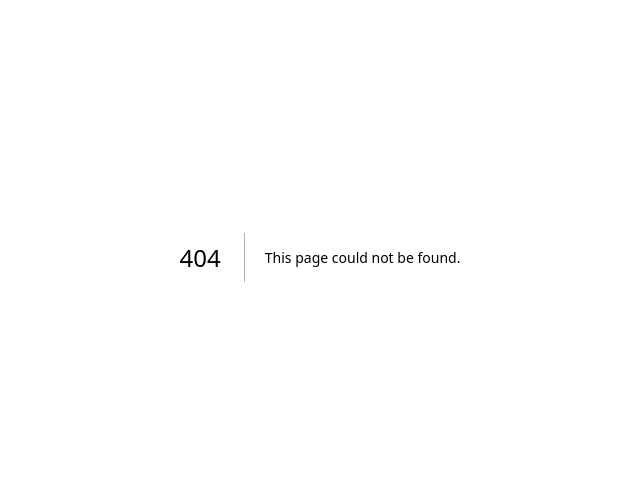
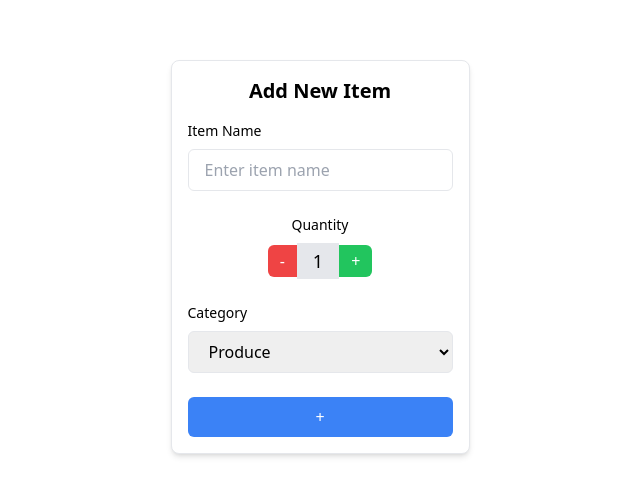
Before and after one commit to kkhan4724/cprg306-assignments, a Next.js app: page /week-5 in a window 1280 px wide. Before the commit this address had no page. Shown: the part 143-638 px from the top of the page, without its empty margins (320-960 px from the left). Built offline with nearby package versions, Linux system fonts and the light colour scheme.

Commit message:
Completed week 5 requirements
Added form state handling for name and category, implemented form submission logic, and improved UI styling for input fields, category dropdown, and submit button

```diff
--- a/app/page.js
+++ b/app/page.js
@@ -20,6 +20,11 @@
             Go to Week 4 Page
           </Link>
         </p>
+        <p>
+          <Link href="/week-5" className="text-blue-500 hover:underline">
+            Go to Week 5 Page
+          </Link>
+        </p>
       </div>
     </div>
   );
--- /dev/null
+++ b/app/week-5/dog-form.js
@@ -0,0 +1,96 @@
+"use client";
+
+import {useState} from "react";
+
+export default function DogForm() {
+
+    const [name, setName] = useState("");
+    const [breed, setBreed] = useState("");
+    const [age, setAge] = useState(0);
+
+
+    // const handleNameChange = (event) => {
+    //     setName(event.target.value);
+    // };
+
+    // use larger function if multi-line
+    const handleNameChange = (event) => {
+        let name = event.target.value;
+        name = name.replace(/[^a-zA-Z\s]/g, "");
+        setName(name);
+    };
+
+    const handleAgeChange = (event) => {
+        let age = event.target.value;
+        age = parseInt(age);
+        if (isNan(age)) {
+            age = 0;
+        }
+        if (age < 0) {
+            age = 0;
+        }
+
+        setAge(age);
+    };
+
+    const handleSubmit = (event) => {
+        event.preventDefault();
+        let dog = {name, breed, age};
+        console.log(dog); // eventually save to a database
+
+        // reset form
+        setName("");
+        setBreed("");
+        setAge(0);
+    };
+
+    return (
+        <div className="m-2">
+            <h2 className="text-2xl">Add a Dog</h2>
+            <form className="m-2" onSubmit={(event) => handleSubmit(event)}>
+                <label htmlFor="name">Name:</label>
+                <input
+                    id="name"
+                    type="text"
+                    value={name}
+                    onChange={(event) => handleNameChange(event)}
+                    className="border border-black m-2"
+                />
+                <label htmlFor="breed">Breed:</label>
+                <input
+
+                    id="breed"
+                    type="text"
+                    value={breed}
+                    onChange={(event) => setBreed(event.target.value)}
+                    className="border border-black m-2"
+
+
+                />
+
+                <label htmlFor="age">Age:</label>
+                <input
+
+                    id="age"
+                    type="number"
+                    value={age}
+                    onChange={(event) => handleAgeChange(event)}
+                    className="border border-black m-2"
+
+
+                />
+
+                <input type="submit" value="Add Dog"
+                className="m-2 bg-blue-500
+                hover: bg-blue-700"
+                />
+            </form>
+            <div className="text-lg">
+                <p>Name: {name.length >= 3? name : "Name too short"}</p>
+                <p>Breed: {breed}</p>
+                <p>Age: {age}</p>
+            </div>
+
+        </div>
+    );
+}
--- /dev/null
+++ b/app/week-5/new-item.js
@@ -0,0 +1,116 @@
+"use client";
+
+import { useState } from 'react';
+
+export default function NewItem() {
+  // State variables
+  const [name, setName] = useState('');  // Name field
+  const [quantity, setQuantity] = useState(1);  // Already implemented for quantity
+  const [category, setCategory] = useState('produce');  // Category field
+
+  // Function to increment quantity
+  const increment = () => {
+    if (quantity < 20) {
+      setQuantity(quantity + 1);
+    }
+  };
+
+  // Function to decrement quantity
+  const decrement = () => {
+    if (quantity > 1) {
+      setQuantity(quantity - 1);
+    }
+  };
+
+  // Handle form submission
+  const handleSubmit = (event) => {
+    event.preventDefault();  // Prevent page reload
+    const item = { name, quantity, category };
+    console.log(item);  // Log the current state to the console
+    alert(`Added item: ${name}, quantity: ${quantity}, category: ${category}`);
+
+    // Reset the form fields
+    setName('');
+    setQuantity(1);
+    setCategory('produce');
+  };
+
+  return (
+    <div className="flex flex-col items-center p-4 border rounded-lg shadow-md max-w-md mx-auto bg-white">
+      <h1 className="text-xl font-semibold mb-4">Add New Item</h1>
+
+      {/* Form for adding item */}
+      <form onSubmit={handleSubmit} className="w-full space-y-6">
+
+        {/* Name field */}
+        <div className="flex flex-col">
+          <label htmlFor="name" className="text-sm font-medium mb-2">Item Name</label>
+          <input
+            type="text"
+            id="name"
+            value={name}
+            onChange={(e) => setName(e.target.value)}
+            required
+            placeholder="Enter item name"
+            className="border px-4 py-2 rounded-md focus:ring-2 focus:ring-blue-500 outline-none"
+          />
+        </div>
+
+        {/* Quantity field - keeping your existing counter styling */}
+        <div className="flex flex-col items-center">
+          <label className="text-sm font-medium mb-2">Quantity</label>
+          <div className="flex items-center">
+            <button
+              type="button"
+              onClick={decrement}
+              disabled={quantity === 1}
+              className="px-3 py-1 bg-red-500 text-white rounded-l-md"
+            >
+              -
+            </button>
+            <span className="px-4 py-1 bg-gray-200 text-lg">{quantity}</span>
+            <button
+              type="button"
+              onClick={increment}
+              disabled={quantity === 20}
+              className="px-3 py-1 bg-green-500 text-white rounded-r-md"
+            >
+              +
+            </button>
+          </div>
+        </div>
+
+        {/* Category field */}
+        <div className="flex flex-col">
+          <label htmlFor="category" className="text-sm font-medium mb-2">Category</label>
+          <select
+            id="category"
+            value={category}
+            onChange={(e) => setCategory(e.target.value)}
+            className="border px-4 py-2 rounded-md focus:ring-2 focus:ring-blue-500 outline-none"
+          >
+            <option value="produce">Produce</option>
+            <option value="dairy">Dairy</option>
+            <option value="bakery">Bakery</option>
+            <option value="meat">Meat</option>
+            <option value="frozen">Frozen Foods</option>
+            <option value="canned">Canned Goods</option>
+            <option value="dry">Dry Goods</option>
+            <option value="beverages">Beverages</option>
+            <option value="snacks">Snacks</option>
+            <option value="household">Household</option>
+            <option value="other">Other</option>
+          </select>
+        </div>
+
+        {/* Submit button */}
+        <button
+          type="submit"
+          className="w-full py-2 bg-blue-500 text-white rounded-md hover:bg-blue-600 transition duration-200"
+        >
+          +
+        </button>
+      </form>
+    </div>
+  );
+}
--- /dev/null
+++ b/app/week-5/page.js
@@ -0,0 +1,23 @@
+//import DogForm from "./dog-form.js";
+
+
+// export default function Page() {
+//     return (
+//         <main className="m-4">
+//             <h1 className="text-4xl m-2 bold">Week 5 Demo</h1>
+//             <DogForm/>
+
+//         </main>
+//     );
+// }
+
+
+import NewItem from "./new-item";
+export default function Page() {
+    return (
+    <div className="flex justify-center items-center h-screen">
+      <NewItem />
+    </div>
+
+    );
+}
```
